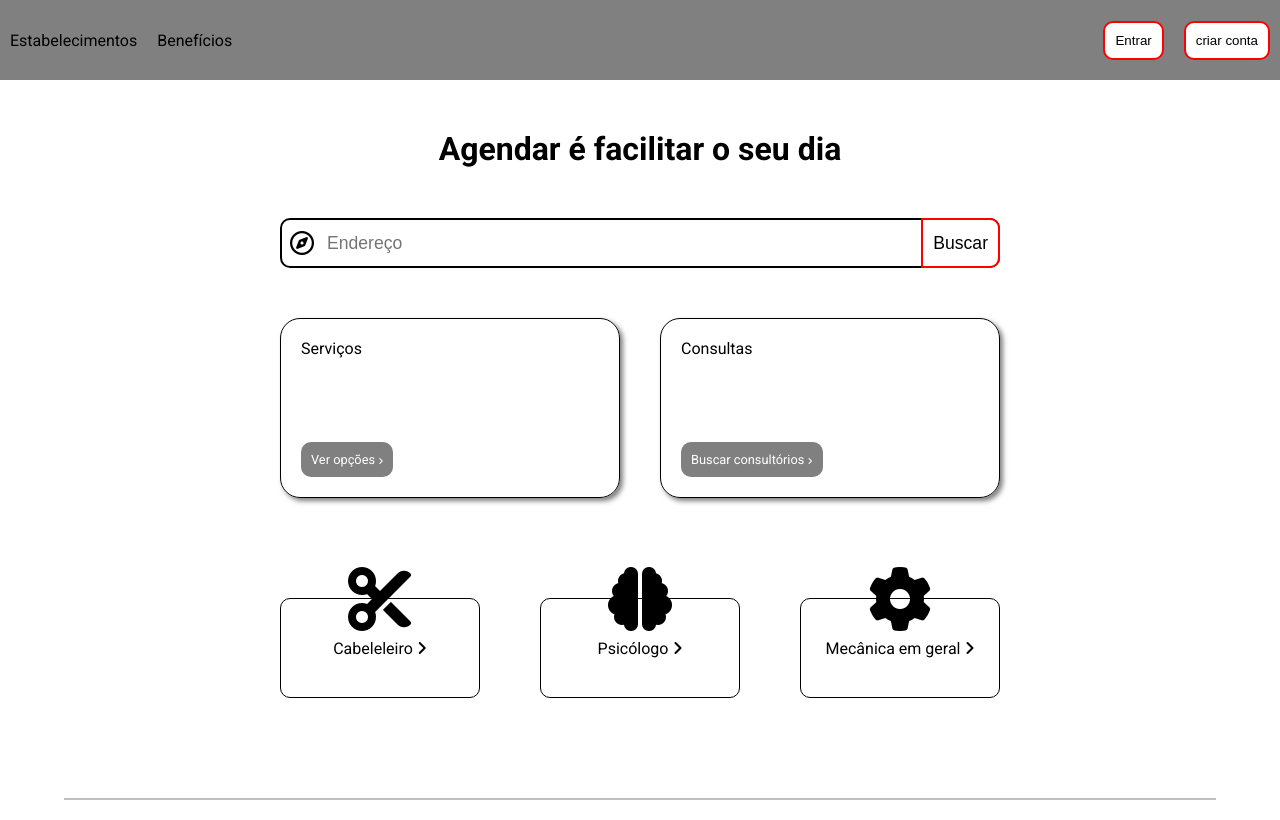
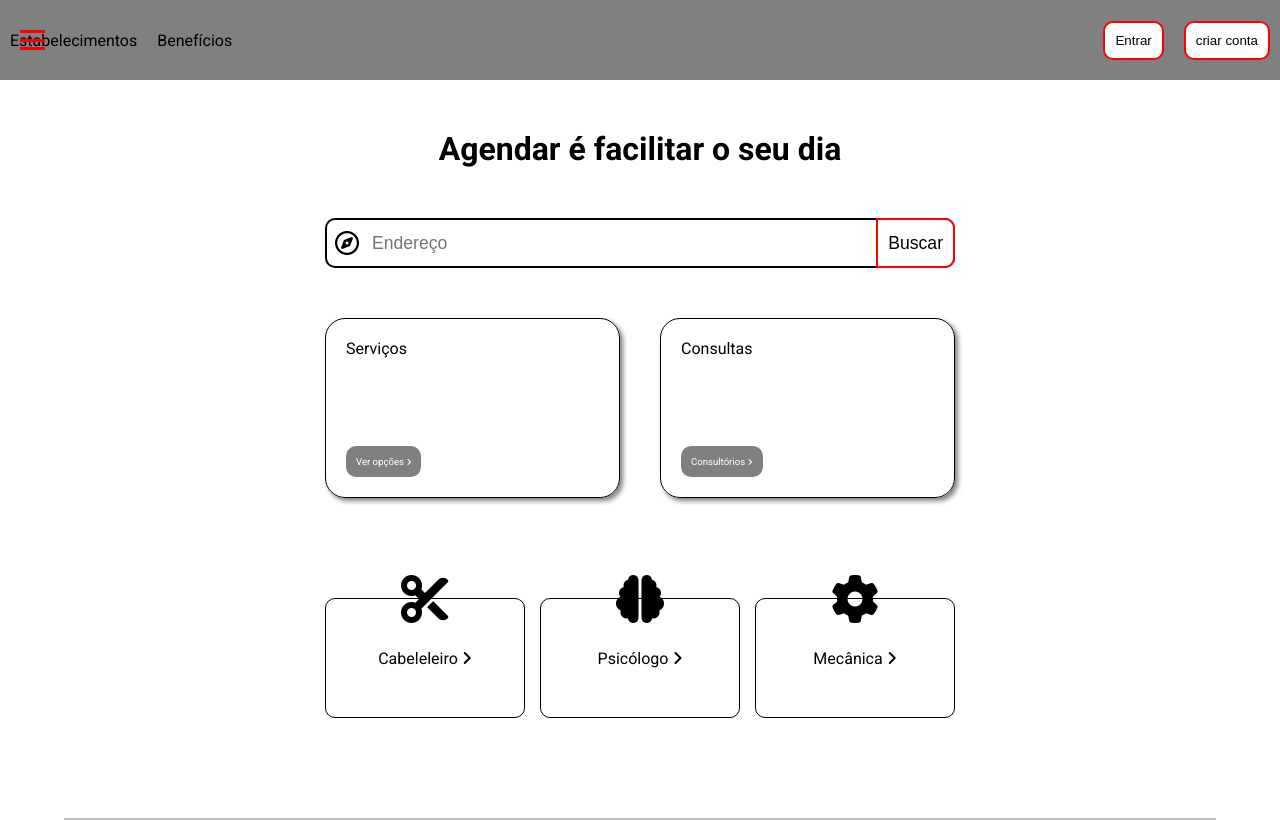
Before and after one commit to EfraimNascimento/Sistema-de-Agendamento, a plain HTML site: page index.html in a window 1280 px wide. Drawn offline with Linux system fonts and the light colour scheme.

Commit message:
Menu lateral

```diff
--- a/estilos/style.css
+++ b/estilos/style.css
@@ -32,18 +32,45 @@ input{
     border-radius: 10px;
 }
 
+#menu{
+    width: 25px;
+    height: 20px;
+    margin-left: 10px;
+
+    display: flex;
+    flex-flow: column nowrap;
+    align-items: center;
+    justify-content: space-between;
+
+    position: absolute;
+    top: 50%;
+    left: 10px;
+    transform: translateY(-50%);
+}
+
+#menu:hover{
+    cursor: pointer;
+}
+
+#menu > span{
+    background-color: red;
+    width: 100%;
+    height: 3px;
+}
+
 #nav{
+    position: relative;
     display: flex;
     width: 100%;
     height: 80px;
     justify-content: space-between;
     align-items: center;
     background-color: gray;
+
 }
 
 #nav > ul {
     display: flex;
-    justify-content: space-between;
 }
 
 #nav > ul > li{
@@ -150,7 +177,7 @@ main > h1{
     color: white;
     background-color: gray;
     text-decoration: none;
-    font-size: .8rem;
+    font-size: .6rem;
     border-radius: 10px;
     padding: 10px;
 }
@@ -164,21 +191,24 @@ main > h1{
     flex-flow: row nowrap;
     justify-content: center;
     margin-top: 100px;
-    gap: 60px;
+    gap: 15px;
     width: 100%;
 }
 
 #services-cards > div{
     width: 200px;
-    height: 100px;
+    height: 120px;
     border-radius: 10px;
     border: 1px solid black;
-
+    text-align: center;
     display: flex;
     align-items: center;
     justify-content: center;
     transition: scale, 0.5s;
     position: relative;
+}
+
+#services-cards > div p{
 }
 
 #services-cards > div:hover{
@@ -191,7 +221,7 @@ main > h1{
     position: absolute;
     top: 0;
     transform: translateY(-50%);
-    font-size: 4rem;
+    font-size: 3rem;
 }
 
 .separador{
--- a/index.html
+++ b/index.html
@@ -12,6 +12,11 @@
 <body>
     <header>
         <div id="nav">
+            <div id="menu">
+                <span></span>
+                <span></span>
+                <span></span>
+            </div>
             <ul>
                 <li><a href="#">Estabelecimentos</a></li>
                 <li><a href="#">Benefícios</a></li>
@@ -39,7 +44,7 @@
                 </div>
                 <div>
                     <p>Consultas</p>
-                    <a href="#">Buscar consultórios <i class="fa-solid fa-angle-right"></i></a>
+                    <a href="#">Consultórios <i class="fa-solid fa-angle-right"></i></a>
                 </div>
             </div>
             <div id="services-cards">
@@ -54,7 +59,7 @@
                 </div>
                 <div>
                     <i class="fa-solid fa-gear"></i>
-                    <p>Mecânica em geral <i class="fa-solid fa-angle-right"></i></p>
+                    <p>Mecânica <i class="fa-solid fa-angle-right"></i></p>
                 </div>
             </div>
         </div>
```
